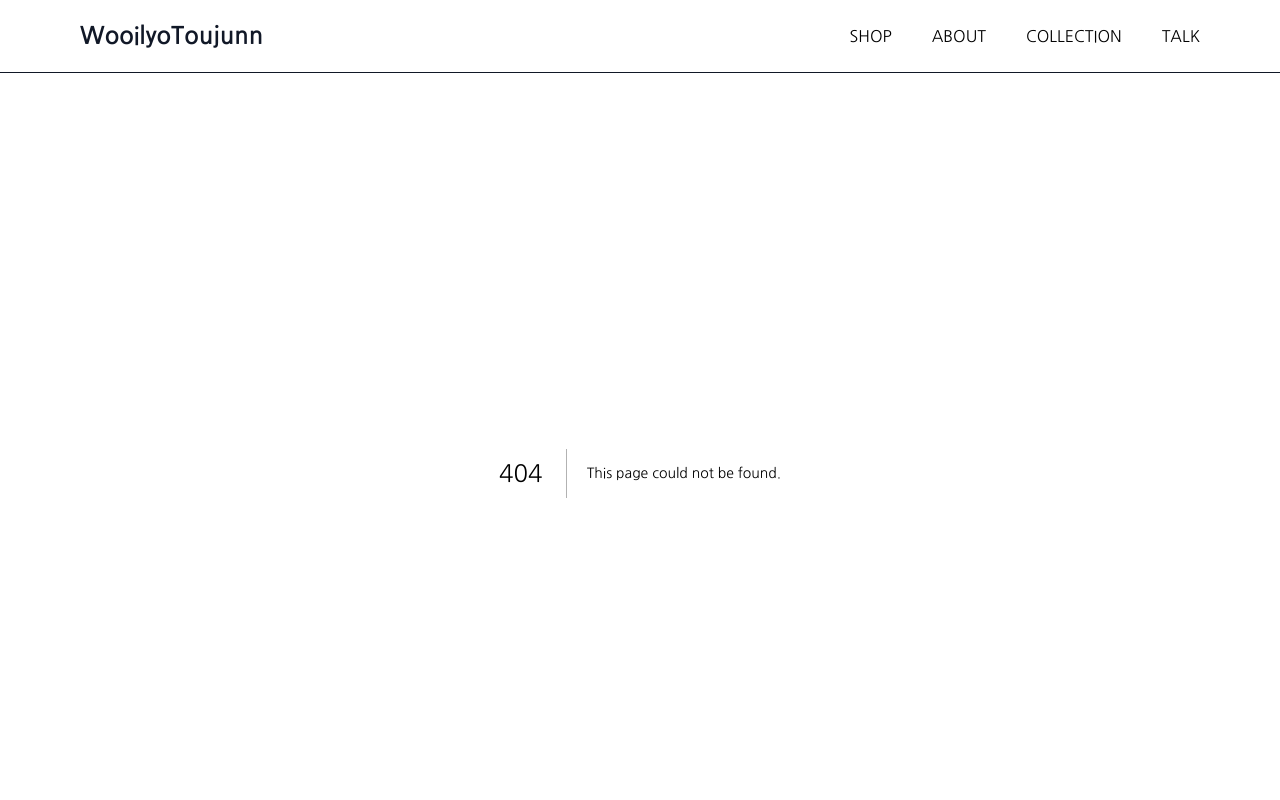
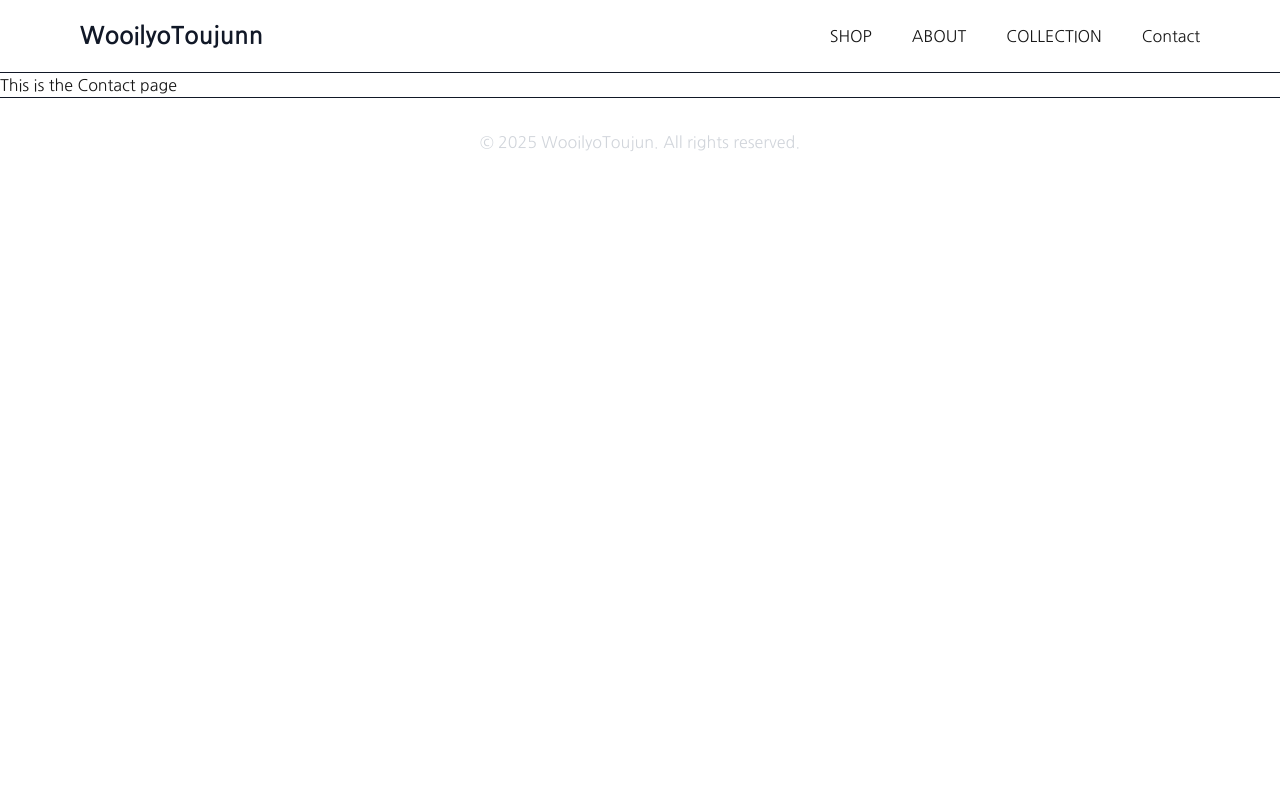
Before and after one commit to touch-the-heart/Wooilyo-client, a Next.js app: page /contact in a window 1280 px wide. Before the commit this address had no page. Shown: the top 800 px of the page. Built offline with nearby package versions, Linux system fonts and the light colour scheme.

Commit message:
feat: 카테고리 목록 taik -> contact로 변경

```diff
--- /dev/null
+++ b/src/app/contact/page.tsx
@@ -0,0 +1,3 @@
+export default function ContactPage() {
+  return <h1>This is the Contact page</h1>;
+}
--- a/src/app/talk/page.tsx
+++ /dev/null
@@ -1,3 +0,0 @@
-export default function TalkPage() {
-  return <h1>This is the Talk page</h1>;
-}
--- a/src/components/header/header.tsx
+++ b/src/components/header/header.tsx
@@ -27,7 +27,7 @@
             <Link href="/collection">COLLECTION</Link>
           </li>
           <li className="list-none cursor-pointer">
-            <Link href="/talk">TALK</Link>
+            <Link href="/contact">Contact</Link>
           </li>
         </div>
       </div>
--- a/src/data/major-category/major-category.data.ts
+++ b/src/data/major-category/major-category.data.ts
@@ -12,7 +12,7 @@
     display_value: "ABOUT",
   },
   {
-    key: "talk",
-    display_value: "TALK",
+    key: "contact",
+    display_value: "Contact",
   },
 ];
```
